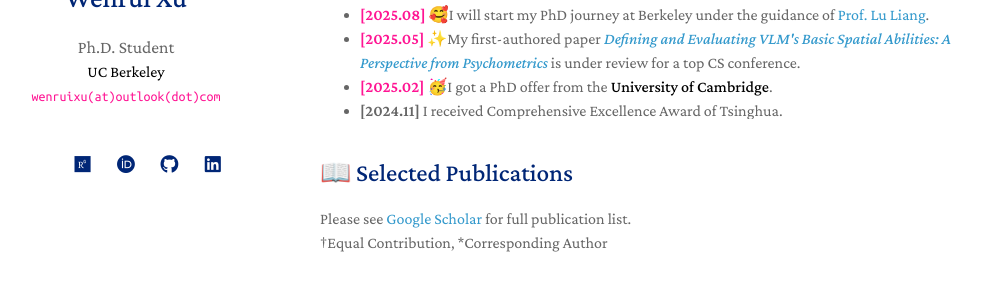
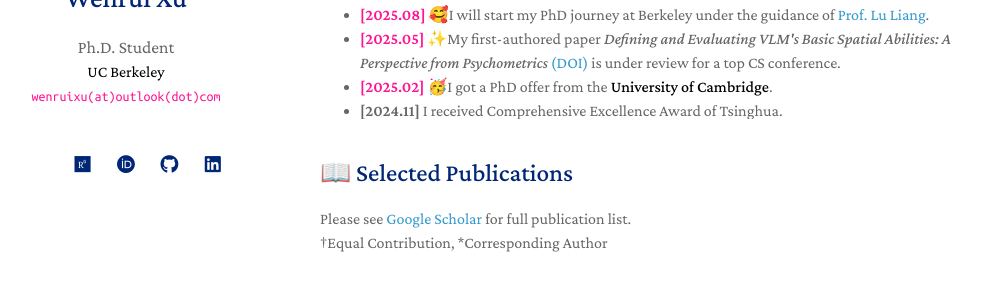
Before and after one commit to ruaruaxu/ruaruaxu.github.io, a Jekyll site: the page built from index.md, in a window 1280 px wide and 900 px high, scrolled down 328 px, cut to the strip 206-494 px from the top of the window. Shown: the whole strip, without its empty margins (150-1131 px from the left). Built offline with Jekyll 4.4.1, drawn with Linux system fonts in a browser that asks for light colours; a style sheet for code colours, icons or effects is not loaded.

Commit message:
Update news.md

```diff
--- a/_includes/news.md
+++ b/_includes/news.md
@@ -2,7 +2,7 @@
     You can scroll for full content.
     <ul>
         <li><b><font color="DeepPink">[2025.08]</font></b> 🥰I will start my PhD journey at Berkeley under the guidance of <a href="https://sites.google.com/site/liang3mlab/people/prof-lu-liang">Prof. Lu Liang</a>.</li>
-        <li><b><font color="DeepPink">[2025.05]</font></b> ✨My first-authored paper <i><a href="https://arxiv.org/abs/2502.11859">Defining and Evaluating VLM's Basic Spatial Abilities: A Perspective from Psychometrics</a></i> is under review for a top CS conference.</li>
+        <li><b><font color="DeepPink">[2025.05]</font></b> ✨My first-authored paper <i>Defining and Evaluating VLM's Basic Spatial Abilities: A Perspective from Psychometrics</i> <a href="https://arxiv.org/abs/2502.11859">(DOI)</a> is under review for a top CS conference.</li>
         <li><b><font color="DeepPink">[2025.02]</font></b> 🥳I got a PhD offer from the <strong>University of Cambridge</strong>.</li>
         <li><b>[2024.11]</b> I received Comprehensive Excellence Award of Tsinghua.</li>
         <li><b>[2024.09]</b> I joined the <a href="https://fi.ee.tsinghua.edu.cn/">FIB-LAB</a> at Tsinghua EE as a research assistant.</li>
```
